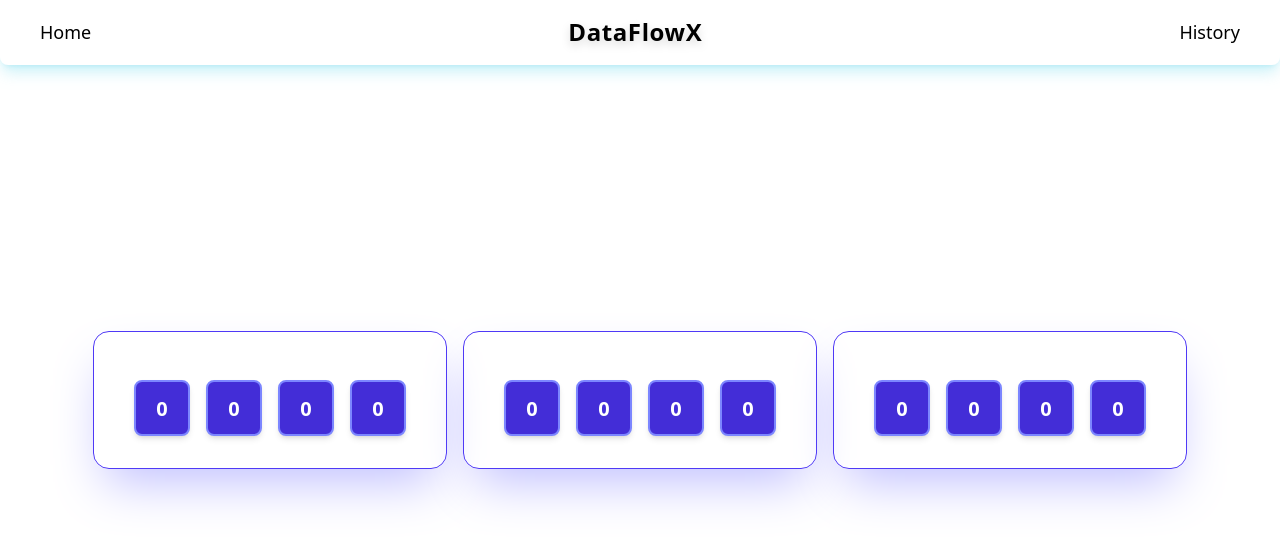
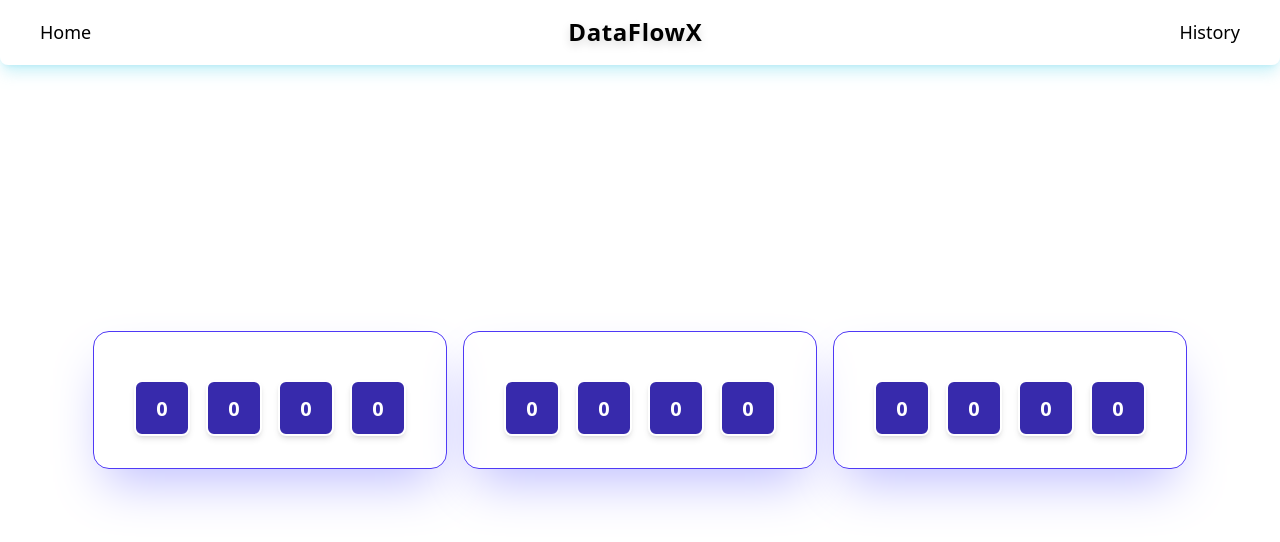
Before and after one commit to aniket59400/Hackathon-2025, a React (Vite) app in the folder frontend/: page / in a window 1280 px wide. Shown: the top 542 px of the page. Built offline with nearby package versions, Linux system fonts and the light colour scheme; no server answers.

Commit message:
push kela

```diff
--- a/frontend/src/App.jsx
+++ b/frontend/src/App.jsx
@@ -9,6 +9,7 @@ function App() {
   return (
    <>
    <NavBar />
+
    <NumberFile />
    </>
   )
--- a/frontend/src/components/FourNumber.jsx
+++ b/frontend/src/components/FourNumber.jsx
@@ -24,7 +24,7 @@ function FourNumber(props) {
             <input
               {...props}
               maxLength={1} // Restrict input to 1 digit
-              className="mx-2 min-w-14 h-14 text-center text-white text-xl font-bold border-2 border-indigo-400 bg-indigo-700 rounded-lg focus:outline-none focus:ring-2 focus:ring-indigo-300 shadow-md transition-all duration-200"
+              className="mx-2 min-w-14 h-14 text-center text-white text-xl font-bold border-2  bg-indigo-800 rounded-lg focus:outline-none focus:ring-2 focus:ring-indigo-300 shadow-md transition-all duration-200"
             />
           )}
         />
```
